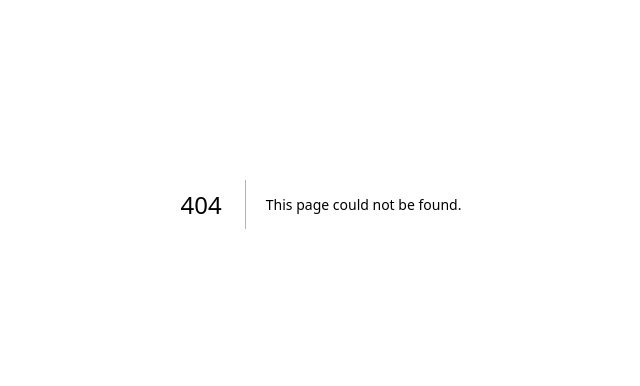
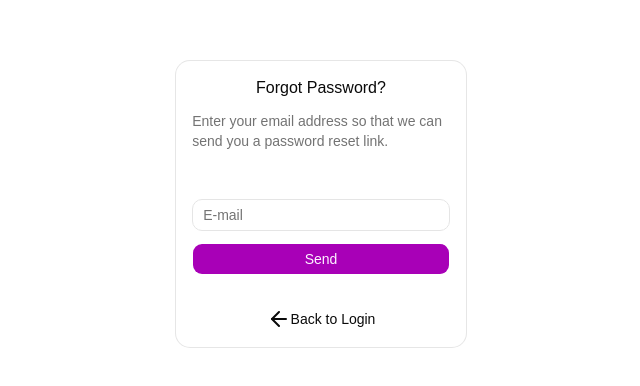
Before and after one commit to YudiYamada/yamada-finance-ai, a Next.js app: page /forgot-password in a window 1280 px wide. Before the commit this address had no page. Shown: the part 196-582 px from the top of the page, without its empty margins (319-959 px from the left). Built offline with nearby package versions, Linux system fonts and the light colour scheme.

Commit message:
feat: add initial forgot password page

```diff
--- /dev/null
+++ b/app/forgot-password/page.tsx
@@ -0,0 +1,50 @@
+"use client"
+
+import { ArrowLeftIcon } from "lucide-react";
+import Link from "next/link";
+
+import { Button } from "@/components/ui/button";
+import {
+  Card,
+  CardContent,
+  CardDescription,
+  CardFooter,
+  CardHeader,
+  CardTitle,
+} from "@/components/ui/card";
+import { Input } from "@/components/ui/input";
+
+const ForgotPasswordPage = () => {
+  const onSubmit = (e: React.FormEvent) => {
+    e.preventDefault();
+    alert("This page is not working in the moment");
+  };
+
+  return (
+    <div className="flex flex-1 items-center justify-center">
+      <Card>
+        <CardHeader className="space-y-2">
+          <CardTitle className="text-center">Forgot Password?</CardTitle>
+          <CardDescription>
+            Enter your email address so that we can send you a password reset
+            link.
+          </CardDescription>
+        </CardHeader>
+        <CardContent>
+          <form className="mt-8 space-y-3" onSubmit={onSubmit}>
+            <Input placeholder="E-mail" />
+            <Button type="submit" className="w-full">
+              Send
+            </Button>
+          </form>
+        </CardContent>
+        <CardFooter className="self-center border-none bg-transparent">
+          <ArrowLeftIcon />
+          <Link href="/sign-in">Back to Login</Link>
+        </CardFooter>
+      </Card>
+    </div>
+  );
+};
+
+export default ForgotPasswordPage;
--- /dev/null
+++ b/app/forgot-password/types/schema.ts
@@ -0,0 +1,5 @@
+import { z } from "zod";
+
+export const forgotPasswordSchema = z.object({
+  email: z.string().email("Enter a valid email address."),
+});
```
